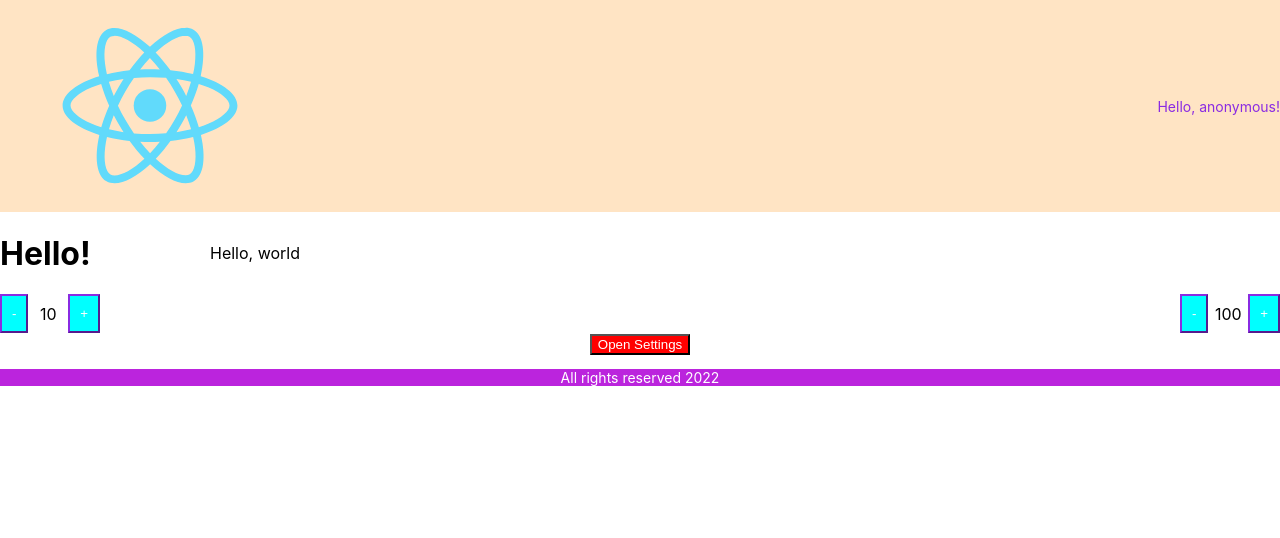
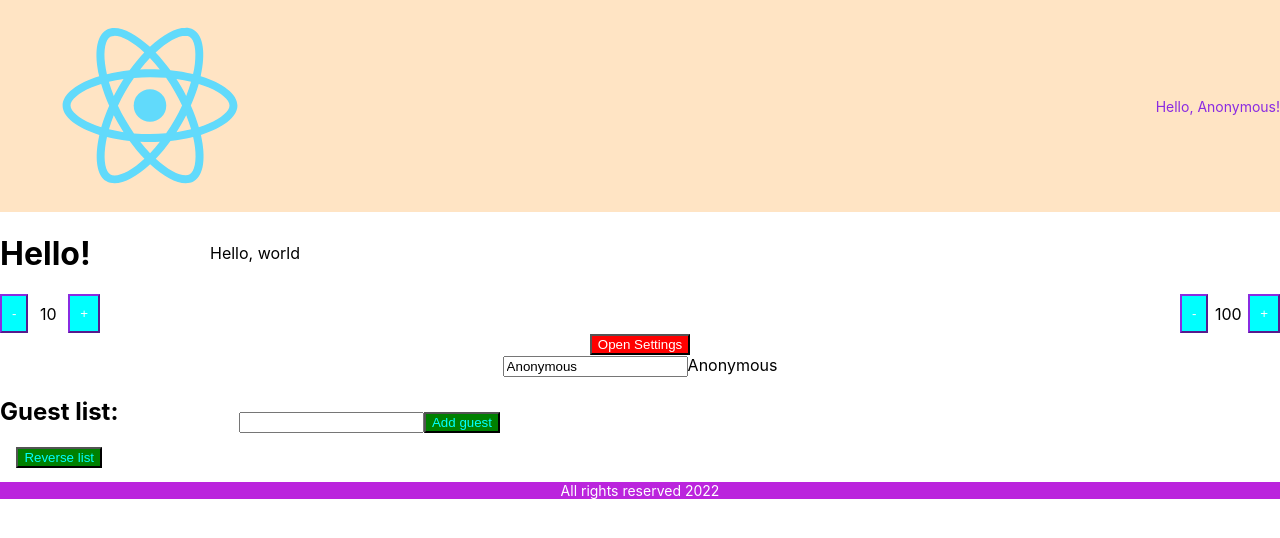
Before and after one commit to quintaped/ToDo-React, a React (Create React App) app: page / in a window 1280 px wide. Shown: the top 538 px of the page. Built offline with nearby package versions, Linux system fonts and the light colour scheme.

Commit message:
Input + render lists

```diff
--- a/src/App.jsx
+++ b/src/App.jsx
@@ -6,6 +6,9 @@ import Counter from './components/Counter';
 import FlexWrapper from './components/FlexWrapper';
 import Button from './components/Button';
 import SettingsMenu from './components/SettingsMenu';
+import MyInput from './components/MyInput/MyInput';
+import GuestList from './components/GuestList/GuestList';
+// import List from './components/List/List';
 
 
 function App() {
@@ -13,11 +16,12 @@ function App() {
   const onToggleMenu = () => setShowSettings(!showSettings);
   const [headerFontSize, setHeaderFontSize] = useState(14);
   const [footerFontSize, setFooterFontSize] = useState(14);
+  const [headerName, setHeaderName] = useState('Anonymous');
   return (
     <div className="App">
 
       <MyHeader logoSize={300}  fontSize={headerFontSize}>
-        Hello, anonymous!
+        Hello, {headerName}!
       </MyHeader>
 
       <FlexWrapper width={300}>
@@ -40,6 +44,9 @@ function App() {
           onSetFooter={setFooterFontSize}
         />
       }
+      <MyInput defaultValue="Anonymous" />
+      {/* <List /> */}
+      <GuestList/>
       <MyFooter  fontSize={footerFontSize}>
         All rights reserved
       </MyFooter>
--- /dev/null
+++ b/src/components/GuestList/GuestList.jsx
@@ -0,0 +1,32 @@
+import React from 'react';
+import { useState } from 'react';
+import Button from '../Button';
+import FlexWrapper from '../FlexWrapper';
+import MyInput from '../MyInput/MyInput';
+
+const GuestList = (props) => {
+  const [guestList, setGuestList] = useState([]);
+  const [value, setValue] = useState('');
+  const onChange = (e) => setValue(e.target.value);
+  const onGuestAdd = () => setGuestList([...guestList, value]); // copy old array and add new item to the end
+  const onReverseList = () => setGuestList([...guestList].reverse()); // copy old array and reverse a new array
+  return (
+    <FlexWrapper width={500}>
+      <div>
+        <h2>Guest list:</h2>
+        <ul>
+          {guestList.map((guest, index) => {
+            return (<li key={index}>{guest}</li>)
+          })}
+        </ul>
+        <Button onClick={onReverseList}>Reverse list</Button>
+      </div>
+      <div>
+        <input onChange={onChange} value={value} />
+        <Button onClick={onGuestAdd}>Add guest</Button>
+      </div>
+    </FlexWrapper>
+  );
+};
+
+export default GuestList;
--- /dev/null
+++ b/src/components/List/List.jsx
@@ -0,0 +1,14 @@
+import React from 'react';
+
+const List = (props) => {
+  const list = [1,2,3,4,5,6,7,8];
+  return (
+    <ul>
+     {list.map((element, index) => {
+      return (<li key={index}>{element}</li>);
+     })}
+    </ul>
+  );
+};
+
+export default List;
--- /dev/null
+++ b/src/components/MyInput/MyInput.jsx
@@ -0,0 +1,16 @@
+import React, { useState } from 'react';
+import styles from './MyInput.module.css';
+
+const MyInput = (props) => {
+  const { defaultValue = '' } = props;
+  const [value, setValue] = useState(defaultValue);
+  const onChange = (e) => setValue(e.target.value);
+  return (
+    <div>
+      <input onChange={onChange} value={value} />
+      {value}
+    </div>
+  );
+};
+
+export default MyInput;
```
Also changed, not shown: src/components/MyInput/MyInput.module.css (added).
